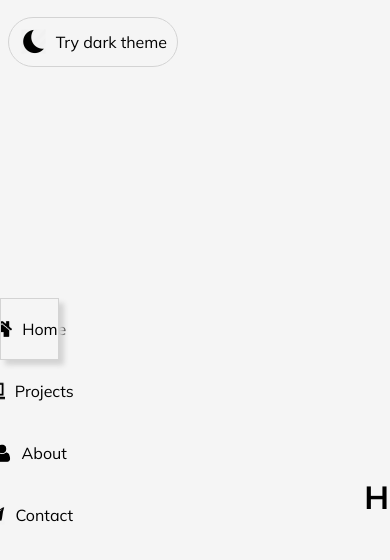
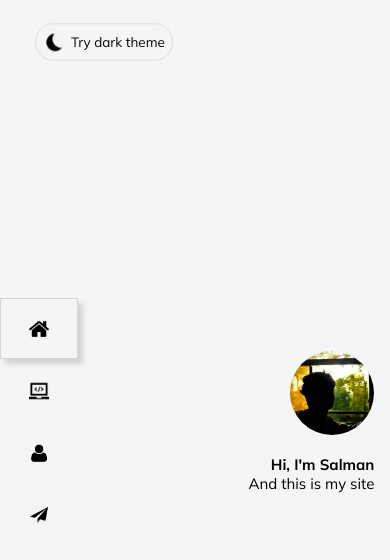
Before and after one commit to salmannotkhan/salmannotkhan.github.io, a React (Create React App) app: page / in a window 390 px wide. Shown: the top 560 px of the page. Built offline with nearby package versions, Linux system fonts and the light colour scheme; no server answers.

Commit message:
Added media queries

```diff
--- a/src/App.scss
+++ b/src/App.scss
@@ -63,3 +63,21 @@ a {
 		padding-right: 50px;
 	}
 }
+
+@media (max-width: 768px) {
+	* {
+		font-size: 15px;
+	}
+	#screens {
+		padding-left: 20%;
+		& > div {
+			padding-right: 5% !important;
+			align-items: flex-end;
+			&#home {
+				img {
+					height: 10% !important;
+				}
+			}
+		}
+	}
+}
--- a/src/components/AboutScreen.js
+++ b/src/components/AboutScreen.js
@@ -1,5 +1,4 @@
 import React from 'react';
-import '../styles/AboutScreen.scss';
 
 class AboutScreen extends React.Component {
 	render() {
--- a/src/components/HomeScreen.js
+++ b/src/components/HomeScreen.js
@@ -1,11 +1,18 @@
 import React from 'react';
-import '../styles/HomeScreen.scss';
 
 class HomeScreen extends React.Component {
 	render() {
 		return (
 			<div id="home">
-				<img src="images/profile.webp" alt="Salman Shaikh" />
+				<img
+					style={{
+						height: '150px',
+						marginBottom: '20px',
+						borderRadius: '50%',
+					}}
+					src="images/profile.webp"
+					alt="Salman Shaikh"
+				/>
 				<h1>Hi, I'm Salman</h1>
 				<p>And this is my site</p>
 			</div>
--- a/src/styles/ContactScreen.scss
+++ b/src/styles/ContactScreen.scss
@@ -21,3 +21,13 @@
 		}
 	}
 }
+@media (max-width: 768px) {
+	#contact {
+		flex-direction: column !important;
+
+		img {
+			height: 50px !important;
+			width: 50px !important;
+		}
+	}
+}
--- a/src/styles/HomeScreen.scss
+++ /dev/null
@@ -1,7 +0,0 @@
-#home {
-	img {
-		height: 150px;
-		margin-bottom: 20px;
-		border-radius: 50%;
-	}
-}
--- a/src/styles/NavBar.scss
+++ b/src/styles/NavBar.scss
@@ -75,3 +75,20 @@ nav {
 		}
 	}
 }
+
+@media (max-width: 768px) {
+	nav {
+		width: 20%;
+		#button {
+			transform: scale(0.75);
+			left: 3%;
+			div {
+				margin-left: -124px;
+				font-size: large;
+			}
+		}
+		span {
+			display: none;
+		}
+	}
+}
--- a/src/styles/ProjectsScreen.scss
+++ b/src/styles/ProjectsScreen.scss
@@ -28,3 +28,50 @@
 		}
 	}
 }
+
+@media (max-width: 768px) {
+	#projects {
+		flex-direction: column !important;
+		justify-content: space-evenly !important;
+		.lang-logos {
+			width: 250px;
+			overflow: hidden;
+			.img {
+				height: 75px;
+				position: relative;
+				left: 0;
+				display: flex;
+				flex-direction: row !important;
+				animation: slider 5s ease-in-out infinite;
+				img {
+					height: 100%;
+					margin: 0 90px !important;
+				}
+			}
+		}
+		.project-list {
+			width: 90% !important;
+		}
+		.project {
+			width: 95% !important;
+		}
+	}
+	@keyframes slider {
+		10%,
+		20%,
+		30%,
+		100% {
+			left: 0%;
+		}
+		40%,
+		50%,
+		60% {
+			left: -133%;
+		}
+		70%,
+		80%,
+		90% {
+			left: -275%;
+		}
+	}
+}
```
Also changed, not shown: src/styles/AboutScreen.scss (deleted).
